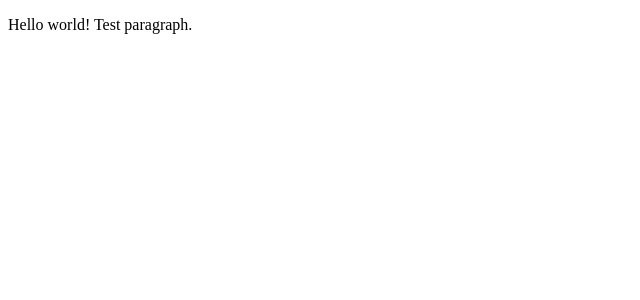
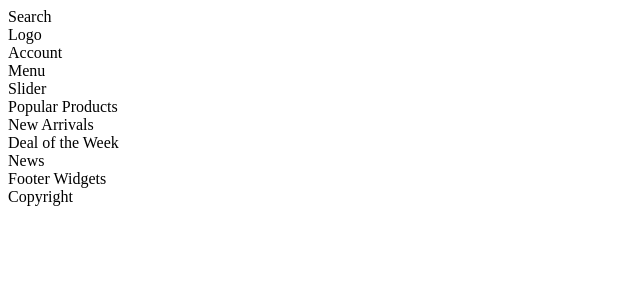
Before and after one commit to gitmasz/WooTheMarcelo, a WordPress theme: template index.php in a window 1280 px wide. Shown: the top 300 px of the page, without its empty margins (0-640 px from the left). Run offline with PHP 8.4 and a stand-in for WordPress, Linux system fonts and the light colour scheme; the site name, menu and one post (Sample post) are stand-ins, and other content is empty.

Commit message:
Added header, footer and index starting content

```diff
--- /dev/null
+++ b/footer.php
@@ -0,0 +1,7 @@
+    <footer>
+			<section class="footer-widgets">Footer Widgets</section>
+			<section class="copyright">Copyright</section>
+		</footer>
+	</div>
+</body>
+</html>
--- /dev/null
+++ b/header.php
@@ -0,0 +1,19 @@
+<!DOCTYPE html>
+<html <?php language_attributes(); ?>>
+<head>
+	<meta charset="<?php bloginfo( 'charset' ); ?>">
+	<meta name="viewport" content="width=device-width, initial-scale=1" />
+	<link rel="profile" href="https://gmpg.org/xfn/11" />
+</head>
+<body <?php body_class(); ?>>
+	<div id="page" class="site">
+		<header>
+			<section class="search">Search</section>
+			<section class="top-bar">
+				<div class="brand">Logo</div>
+				<div class="second-column">
+					<div class="acount">Account</div>
+					<nav class="main-menu">Menu</nav>
+				</div>
+			</section>
+		</header>
--- a/index.php
+++ b/index.php
@@ -1,11 +1,11 @@
-<!DOCTYPE html>
-<html <?php language_attributes(); ?>>
-<head>
-	<meta charset="<?php bloginfo( 'charset' ); ?>">
-	<meta name="viewport" content="width=device-width, initial-scale=1" />
-	<title>WooCommerce Marcelo Theme</title>
-</head>
-<body <?php body_class(); ?>>
-	<p>Hello world! Test paragraph.</p>
-</body>
-</html>
+<?php get_header(); ?>
+		<div class="content-area">
+			<main>
+				<section class="slider">Slider</section>
+				<section class="popular-products">Popular Products</section>
+				<section class="new-arrivals">New Arrivals</section>
+				<section class="deal-of-the-week">Deal of the Week</section>
+				<section class="lab-blog">News</section>
+			</main>
+		</div>
+<?php get_footer(); ?>
```
